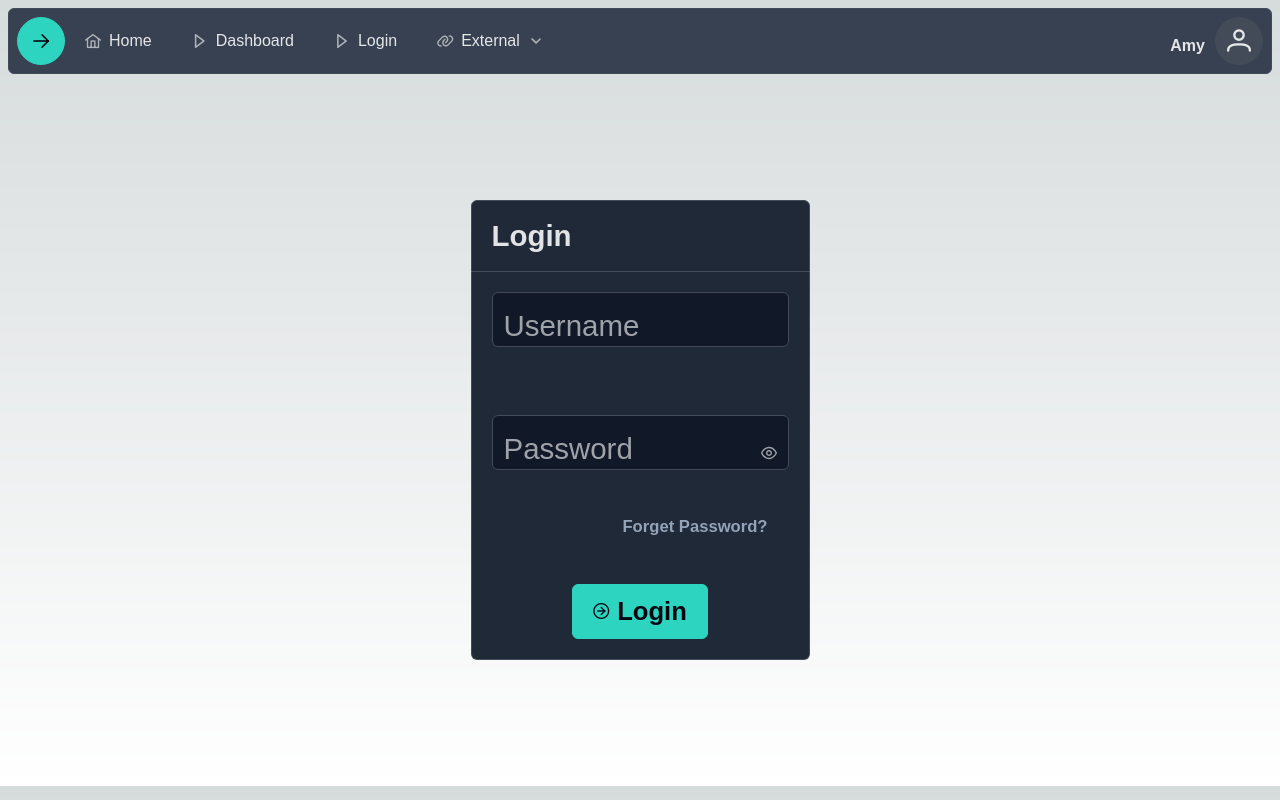
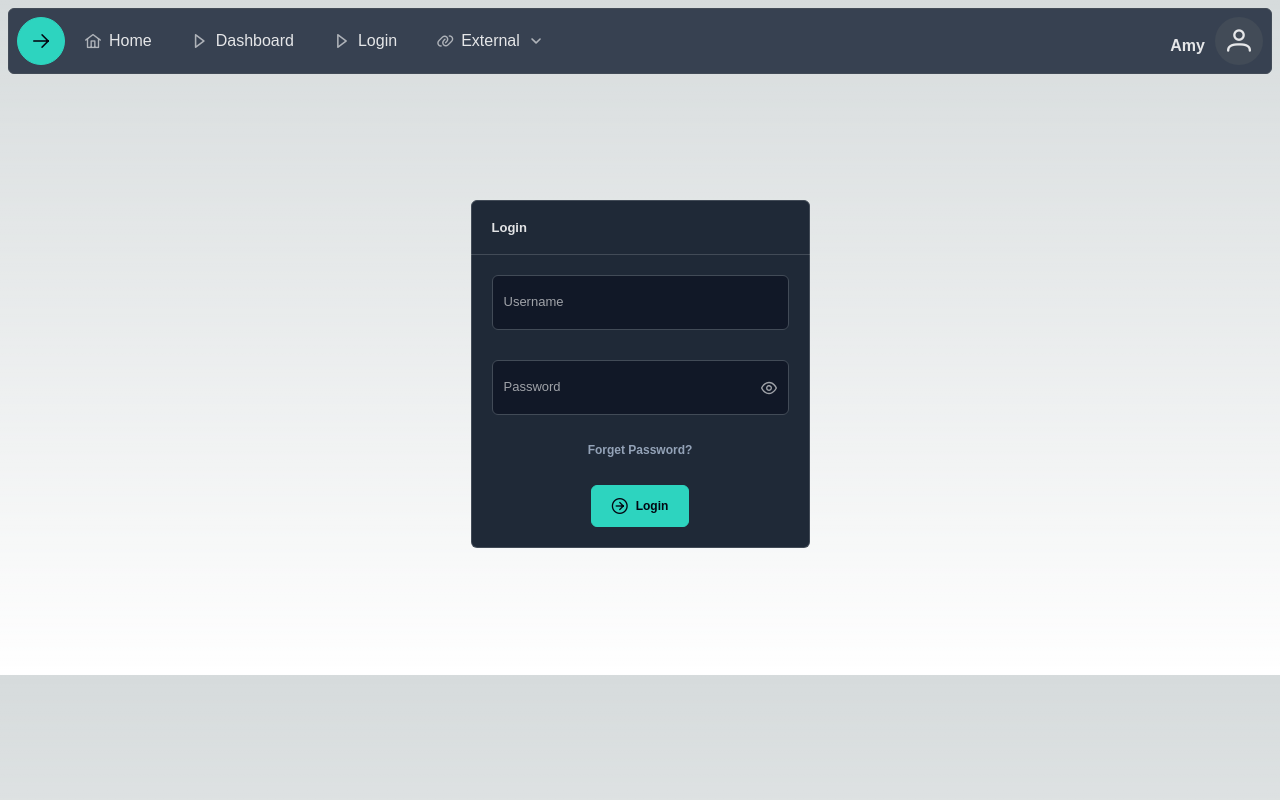
Before and after one commit to Leong15/myFitness-web, a Next.js app: page /login in a window 1280 px wide. Built offline with nearby package versions, Linux system fonts and the light colour scheme; a web font is replaced by a local one.

Commit message:
update the login panel

```diff
--- a/share/component/login_panel/login_panel.tsx
+++ b/share/component/login_panel/login_panel.tsx
@@ -114,7 +114,7 @@ function Login_Panel() {
 
   return (
     <div style={{display:'flex',justifyContent:'center',margin: '10% auto'}}>
-        <Panel header="Login" style={{fontSize:'2.3vw'}}>
+        <Panel header="Login" style={{fontSize:'13px'}}>
             <form onSubmit={form.handleSubmit(handleSubmit)} style={{textAlign:'center'}} >
                 <Toast ref={toast} />
                 <Controller
@@ -141,7 +141,7 @@ function Login_Panel() {
                     render={({ field, fieldState }) => (
                         <>
                             <span className="p-float-label" style={{display:'inline-flex'}}>
-                                <Password id={field.name} {...field} style={{fontSize:'2.3vw'}} inputRef={field.ref} className={classNames('p-inputtext-lg',{ 'p-invalid': fieldState.error })} feedback={false} toggleMask  />
+                                <Password id={field.name} {...field} style={{fontSize:'12px'}} inputRef={field.ref} className={classNames('p-inputtext-lg',{ 'p-invalid': fieldState.error })} feedback={false} toggleMask  />
                                 <label htmlFor="field.name">Password</label>
                             </span>
                             <br/>
@@ -151,8 +151,8 @@ function Login_Panel() {
                 />
                 <br/>
 
-                <div style={{textAlign:'end'}}>
-                  <Dialog header="Are you forgot your password?" visible={forgetDialogVisible} style={{ width: '30vw', textAlign:'center'}} onHide={() => setForgetDialogVisible(false)} footer={forgetfooterContent}>
+                <div style={{textAlign:'center'}}>
+                  <Dialog header="Are you forgot your password?" visible={forgetDialogVisible} style={{ fontSize: '13px', textAlign:'center'}} onHide={() => setForgetDialogVisible(false)} footer={forgetfooterContent}>
                       <p className="m-0">
                         Fill in your email and username. <br/>
                         New Password will be send to your email.
@@ -168,10 +168,10 @@ function Login_Panel() {
                           <label htmlFor="email">Email</label>
                       </span>
                   </Dialog>
-                  <Button label="Forget Password?" onClick={() => setForgetDialogVisible(true)} type="button" severity="secondary" text style={{fontSize:'1.3vw'}}  />
+                  <Button label="Forget Password?" onClick={() => setForgetDialogVisible(true)} type="button" severity="secondary" text style={{fontSize:'12px'}}  />
                 </div>
                 <br/>
-                <Button label="Login" type="submit" icon="pi pi-arrow-circle-right" className="btn" style={{fontSize:'2vw'}} />
+                <Button label="Login" type="submit" icon="pi pi-arrow-circle-right" className="btn" style={{fontSize:'12px'}} />
 
             </form>
         </Panel>
```
